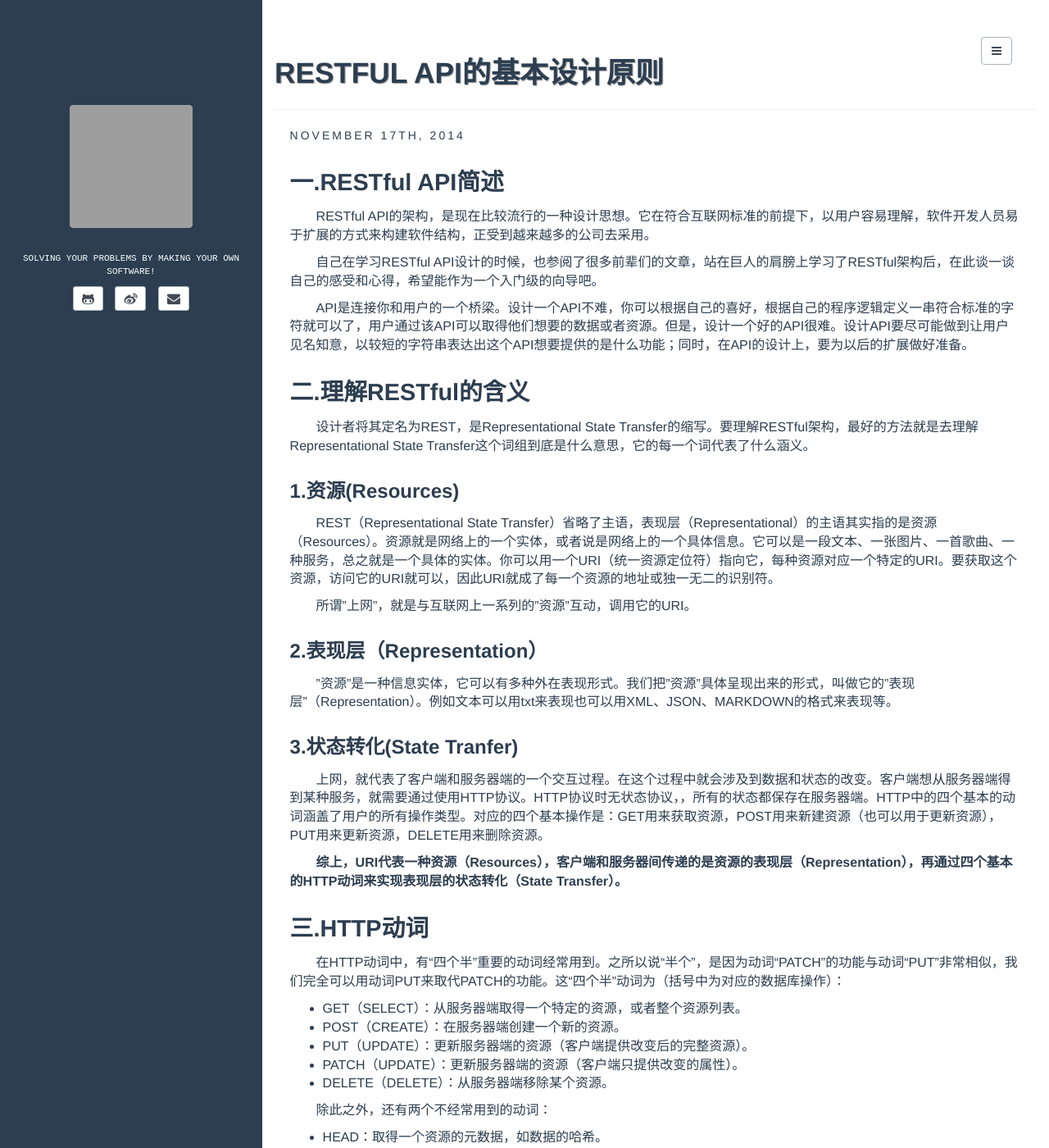
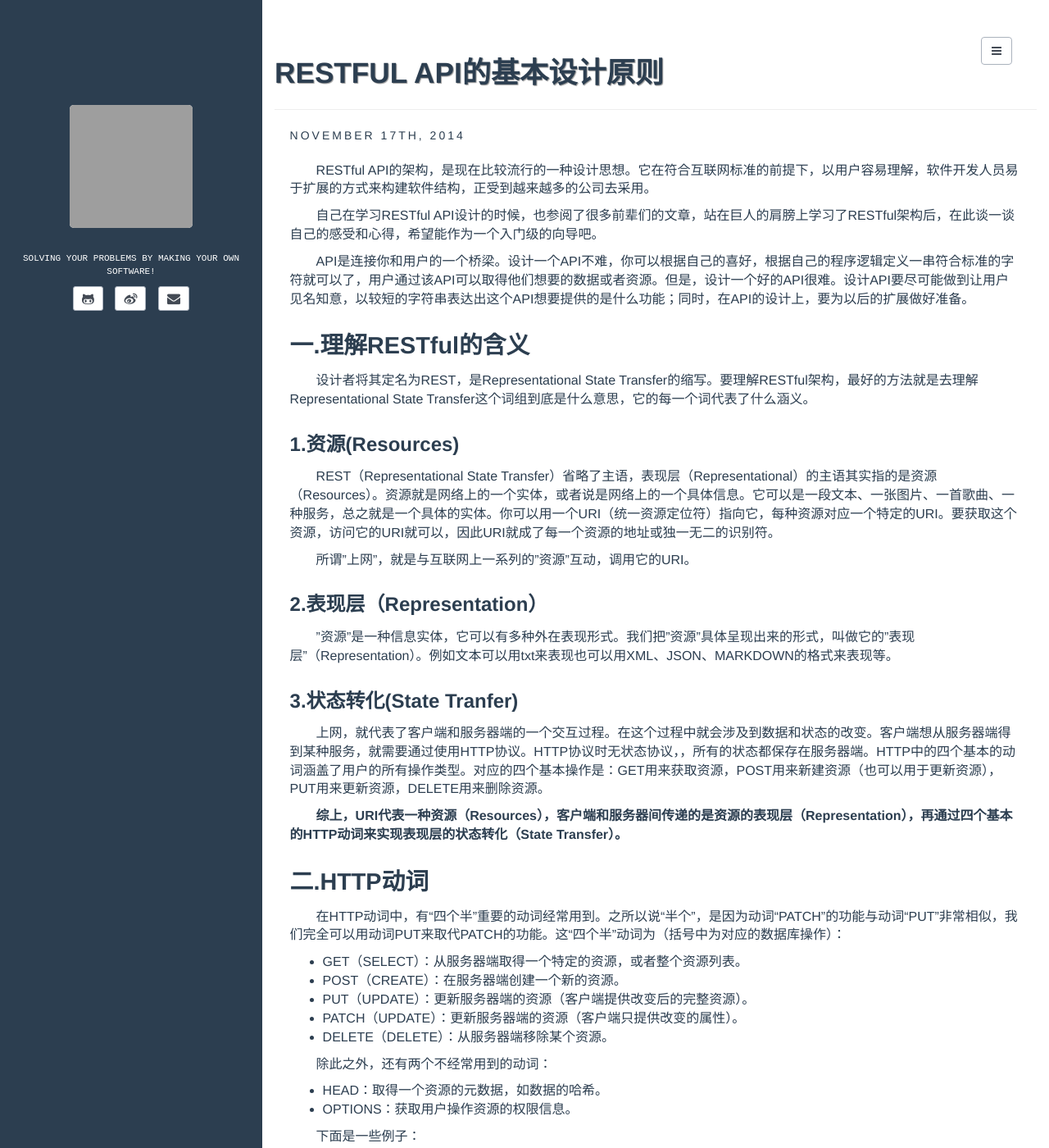
Before and after one commit to be-awake/erealm.github.io, a Jekyll site: the page built from _posts/2014-11-17-The-Basic_Principles-Of-RESTful-API-Design.md, in a window 1280 px wide and 1400 px high. Shown: the whole window at 82% size. Built offline with Jekyll 4.4.1, drawn with Linux system fonts in a browser that asks for light colours; comment, search, counter and statistics services are not loaded; some of the changed text lies outside the part shown; grey boxes are pictures that could not be loaded.

Commit message:
modify the article format.

```diff
--- a/_posts/2014-11-17-The-Basic_Principles-Of-RESTful-API-Design.md
+++ b/_posts/2014-11-17-The-Basic_Principles-Of-RESTful-API-Design.md
@@ -7,26 +7,29 @@ tags: [RESTful,Design,API,Principle]
 fullview: false
 ---
 
-##一.RESTful API简述
 　　RESTful API的架构，是现在比较流行的一种设计思想。它在符合互联网标准的前提下，以用户容易理解，软件开发人员易于扩展的方式来构建软件结构，正受到越来越多的公司去采用。
 
 　　自己在学习RESTful API设计的时候，也参阅了很多前辈们的文章，站在巨人的肩膀上学习了RESTful架构后，在此谈一谈自己的感受和心得，希望能作为一个入门级的向导吧。
 
 　　API是连接你和用户的一个桥梁。设计一个API不难，你可以根据自己的喜好，根据自己的程序逻辑定义一串符合标准的字符就可以了，用户通过该API可以取得他们想要的数据或者资源。但是，设计一个好的API很难。设计API要尽可能做到让用户见名知意，以较短的字符串表达出这个API想要提供的是什么功能；同时，在API的设计上，要为以后的扩展做好准备。
-##二.理解RESTful的含义
+
+##一.理解RESTful的含义
 　　设计者将其定名为REST，是Representational State Transfer的缩写。要理解RESTful架构，最好的方法就是去理解Representational State Transfer这个词组到底是什么意思，它的每一个词代表了什么涵义。
 
 ###1.资源(Resources)
 　　REST（Representational State Transfer）省略了主语，表现层（Representational）的主语其实指的是资源（Resources）。资源就是网络上的一个实体，或者说是网络上的一个具体信息。它可以是一段文本、一张图片、一首歌曲、一种服务，总之就是一个具体的实体。你可以用一个URI（统一资源定位符）指向它，每种资源对应一个特定的URI。要获取这个资源，访问它的URI就可以，因此URI就成了每一个资源的地址或独一无二的识别符。
 
 　　所谓"上网"，就是与互联网上一系列的"资源"互动，调用它的URI。
+
 ###2.表现层（Representation）
 　　"资源"是一种信息实体，它可以有多种外在表现形式。我们把"资源"具体呈现出来的形式，叫做它的"表现层"（Representation）。例如文本可以用txt来表现也可以用XML、JSON、MARKDOWN的格式来表现等。
+
 ###3.状态转化(State Tranfer)
 　　上网，就代表了客户端和服务器端的一个交互过程。在这个过程中就会涉及到数据和状态的改变。客户端想从服务器端得到某种服务，就需要通过使用HTTP协议。HTTP协议时无状态协议，，所有的状态都保存在服务器端。HTTP中的四个基本的动词涵盖了用户的所有操作类型。对应的四个基本操作是：GET用来获取资源，POST用来新建资源（也可以用于更新资源），PUT用来更新资源，DELETE用来删除资源。
 
 　　**综上，URI代表一种资源（Resources），客户端和服务器间传递的是资源的表现层（Representation），再通过四个基本的HTTP动词来实现表现层的状态转化（State Transfer）。**
-##三.HTTP动词
+
+##二.HTTP动词
 　　在HTTP动词中，有“四个半”重要的动词经常用到。之所以说“半个”，是因为动词“PATCH”的功能与动词“PUT”非常相似，我们完全可以用动词PUT来取代PATCH的功能。这“四个半”动词为（括号中为对应的数据库操作）：
 
 * GET（SELECT）：从服务器端取得一个特定的资源，或者整个资源列表。
@@ -67,6 +72,7 @@ fullview: false
 * https://api.example.com/v1/
 
 　　如果应用程序设计的很大，将来还可能会进一步扩展的话，采用第二种的形式，将api写在主域名前面；如果程序的API很简单，不会有进一步的扩展，就采用第一种形式，将api放在主域名下。
+
 ###4.路径（Endpoint）
 　　在RESTful架构中，每个网址代表一种资源（resource），所以网址中不能有动词，只能有名词，而且所用的名词往往与数据库的表格名对应。一般来说，数据库中的表都是同种记录的"集合"（collection），所以API中的**名词也应该使用复数**。
 
```
Also changed, not shown: other parts of _posts/2014-11-17-The-Basic_Principles-Of-RESTful-API-Design.md (+4 -2 lines).
